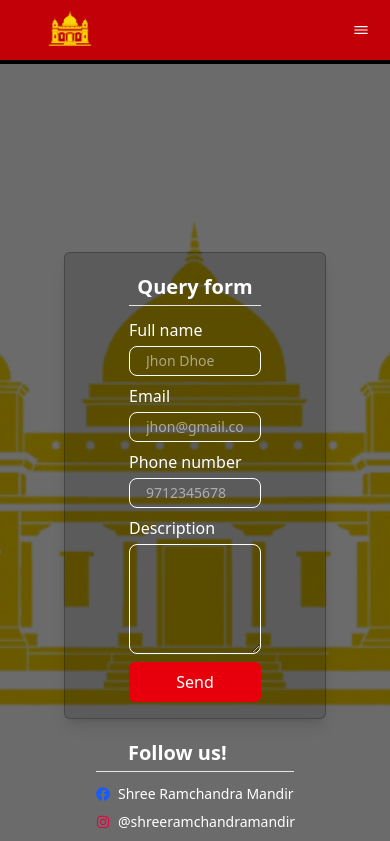
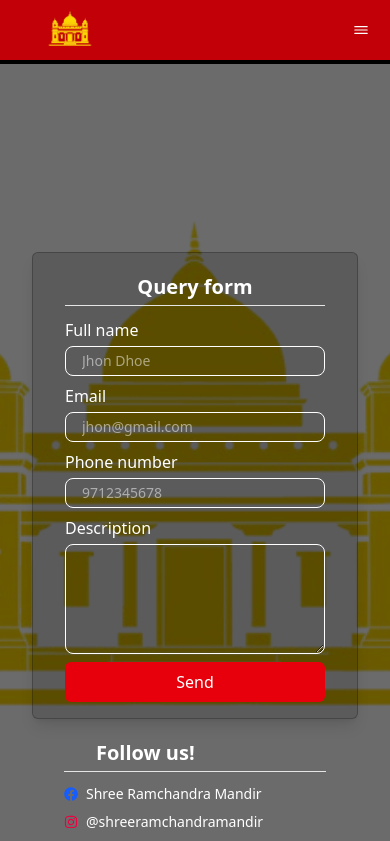
Before and after one commit to tufanrai/ram_temple_client, a Next.js app: page /query in a window 390 px wide. Shown: the top 841 px of the page. Built offline with nearby package versions, Linux system fonts and the light colour scheme.

Commit message:
Updated the width of the query form

```diff
--- a/src/components/Query/QueryPage.tsx
+++ b/src/components/Query/QueryPage.tsx
@@ -17,9 +17,9 @@ const QueryPage = () => {
         className="w-full h-screen overflow-x-hidden flex flex-col items-center justify-start overflow-y-auto gap-1"
       >
         <div className="w-full h-screen bg-black/58 sm:bg-linear-to-r flex justify-center sm:from-black/45 sm:to-white/0">
-          <div className="max-w-[1280px] w-full flex flex-col-reverse items-center justify-start px-16 py-8 sm:flex-row sm:items-center sm:justify-center sm:px-8 sm:py-4">
+          <div className="max-w-[1280px] w-full flex flex-col-reverse items-center justify-start px-8 sm:px-16 py-8 sm:flex-row sm:items-center sm:justify-center sm:px-8 sm:py-4">
             <MediaLinks />
-            <div className="w-full flex flex-col rounded-sm border-[1px] border-black/24 bg-black/14 gap-3 shadow-lg py-4 px-16 sm:rounded-lg">
+            <div className="w-full flex flex-col rounded-sm border-[1px] border-black/24 bg-black/14 gap-3 shadow-lg py-4 px-8 sm:px-16 sm:rounded-lg">
               <h1 className="font-semibold text-xl border-b text-white py-1 text-center">
                 Query form
               </h1>
```
